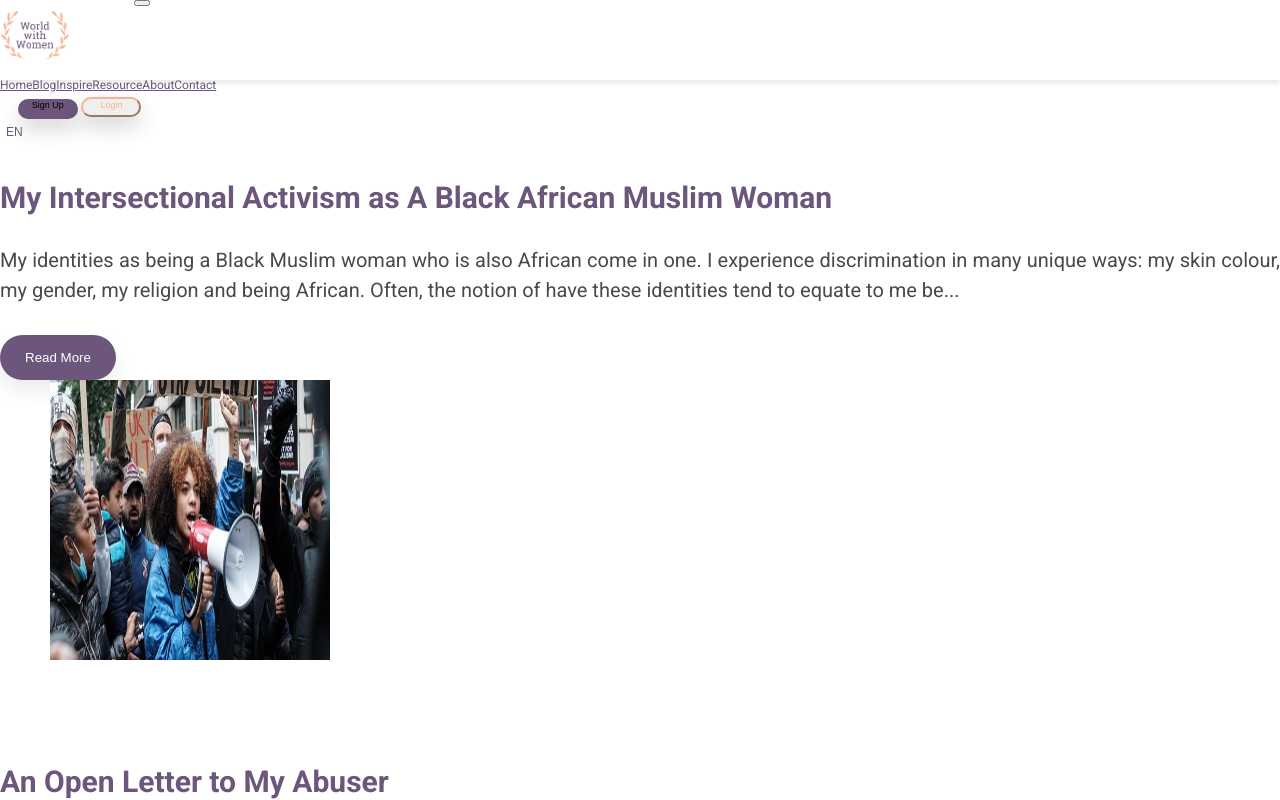
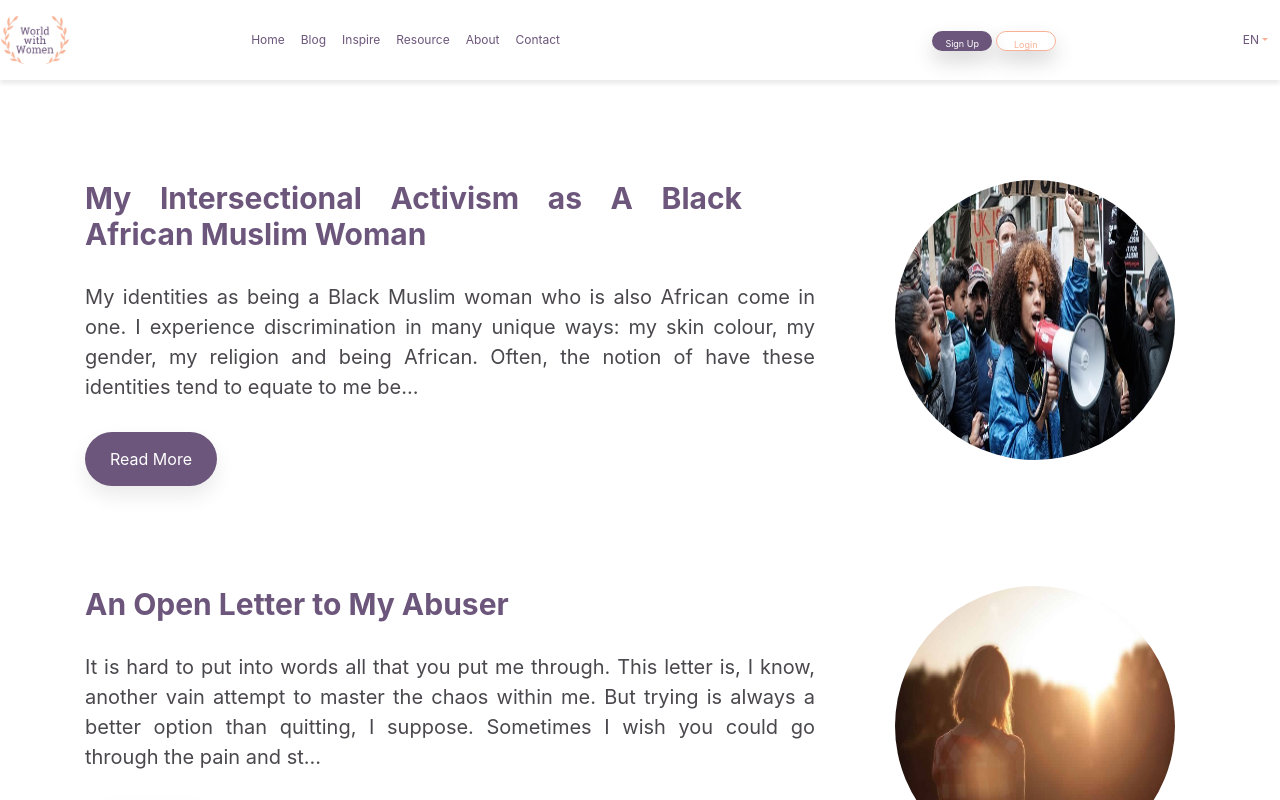
Before and after one commit to ReCoded-Org/capstone-istanbul-dijitalWorld, a React (Create React App) app: page / in a window 1280 px wide. Shown: the top 800 px of the page. Built offline with nearby package versions, Linux system fonts and the light colour scheme.

Commit message:
import navlinks and add router

```diff
--- a/src/App.js
+++ b/src/App.js
@@ -1,16 +1,18 @@
 import React from 'react';
+import 'bootstrap/dist/css/bootstrap.min.css';
+import { BrowserRouter as Router, Route } from 'react-router-dom';
 import Home from './containers/home/Home';
 import NavBar from './components/navbar/NavBar';
 import Footer from './components/footer/Footer';
-import BlogCard from "./components/blog-cards/BlogCard";
+import BlogCard from './components/blog-cards/BlogCard';
 
 function App() {
   return (
-    <div className="App">
+    <Router className="App">
       <NavBar />
       <BlogCard />
       <Footer />
-    </div>
+    </Router>
   );
 }
 
--- a/src/components/blog-cards/BlogCard.jsx
+++ b/src/components/blog-cards/BlogCard.jsx
@@ -1,15 +1,10 @@
 import React from 'react';
 import { Col, Row, Container, Image } from 'react-bootstrap';
-import { BrowserRouter as Link } from 'react-router-dom';
+import { NavLink } from 'react-router-dom';
 import blogArticles from './blog.json';
 import './BlogCard.css';
 
 export default function BlogCard() {
-  function handleClick(e) {
-    e.preventDefault();
-    // history.push('/`${blog.id}`');
-  }
-
   return blogArticles.map((blog) => {
     return (
       <Container key={blog.id} className="blogContainer">
@@ -17,9 +12,16 @@ export default function BlogCard() {
           <Col xs={6} md={6} lg={8}>
             <h3 className="blogTitle">{blog.title}</h3>
             <span className="blogBody">{blog.body.substring(0, 250)}...</span>
-            <button onClick={handleClick} className="readMoreButton">
-              <Link to="#home/blog">Read More</Link>
-            </button>
+            <NavLink
+              onClick={() => {
+                console.log('Clicked!');
+              }}
+              to="#home/blog"
+            >
+              <button type="button" className="readMoreButton">
+                Read More
+              </button>
+            </NavLink>
           </Col>
           <Col xs={4} md={4} lg={3} className="imageContainer">
             <Image src={blog.imgUrl} className="roundImage" roundedCircle />
```
